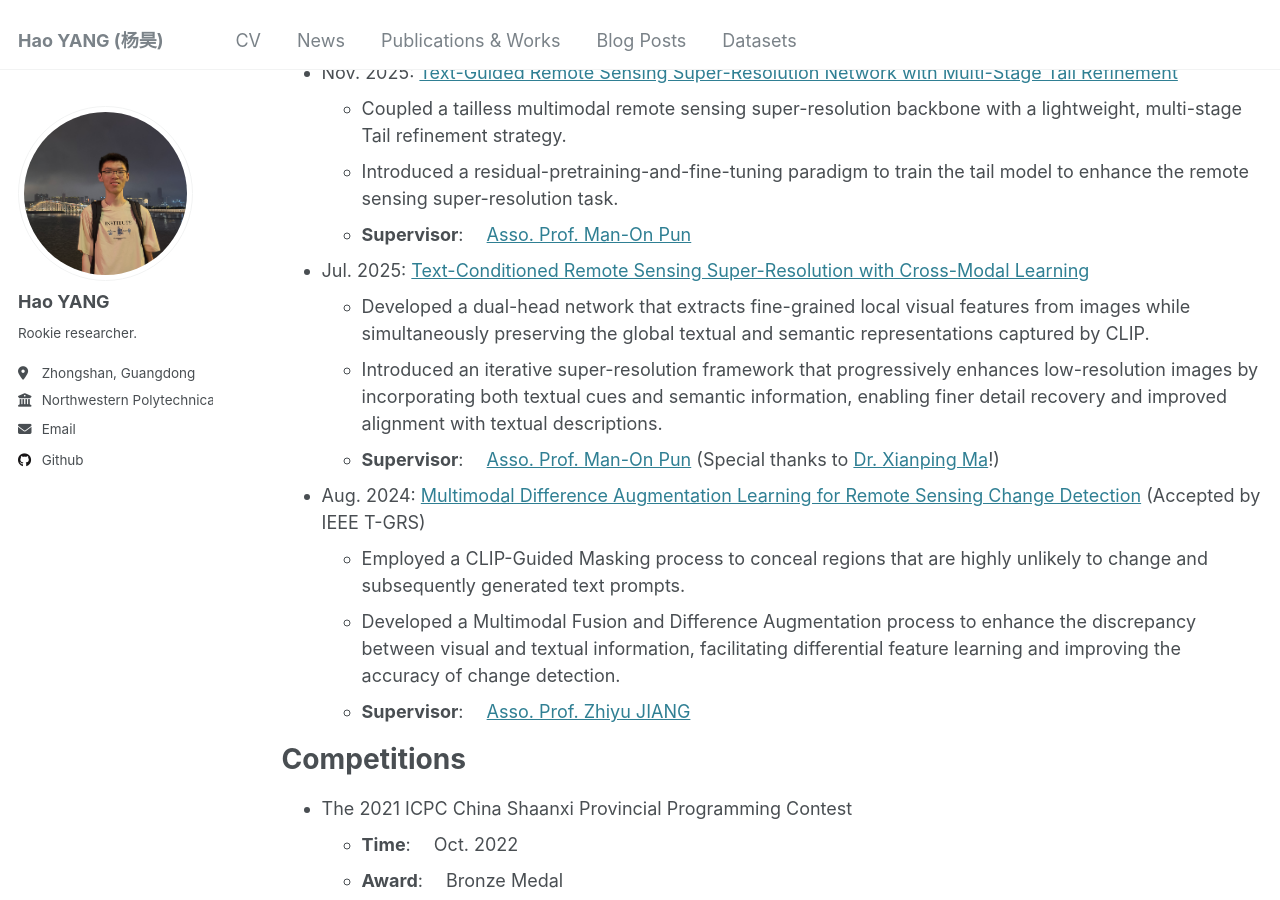
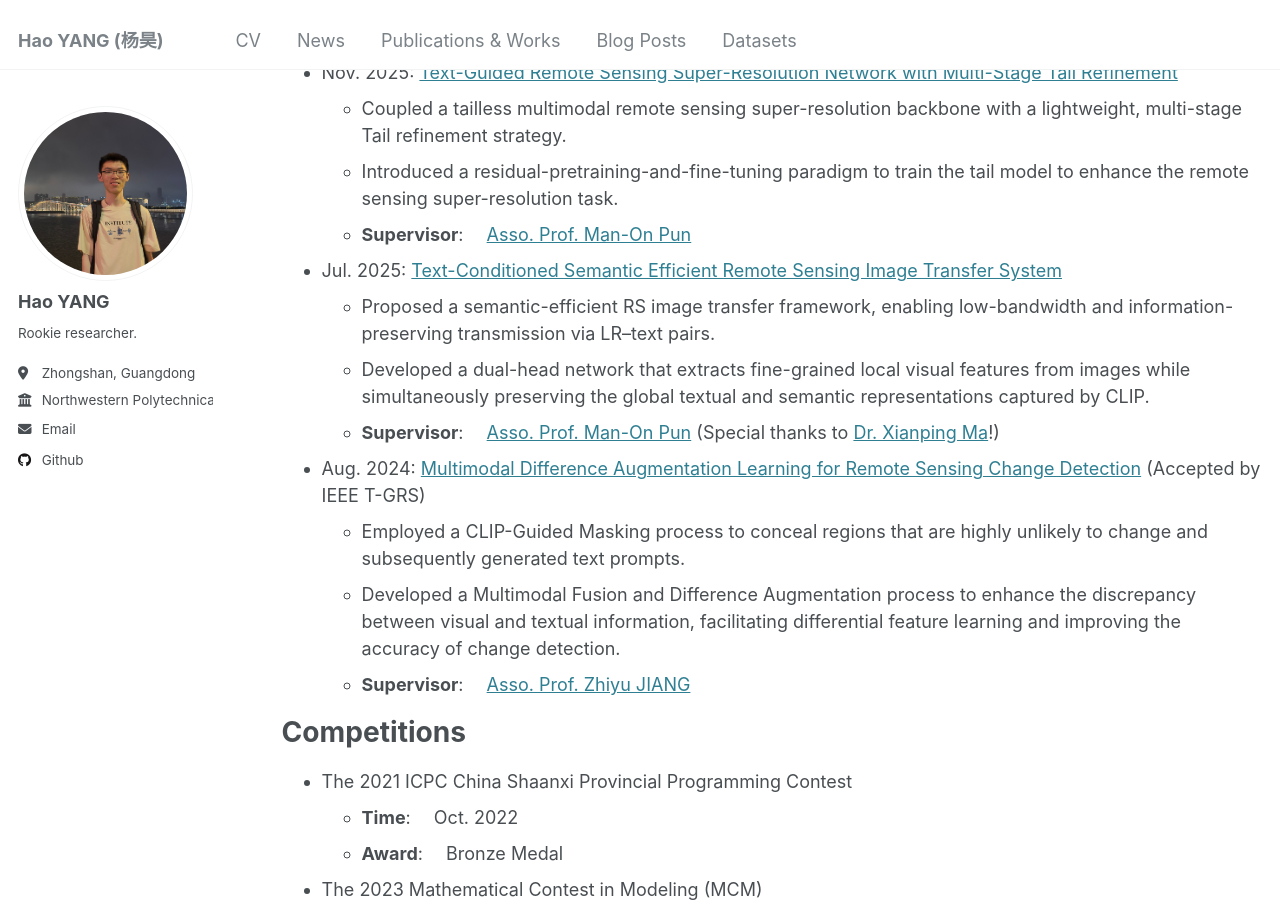
Before and after one commit to haoyangofficial/haoyangofficial.github.io, a Jekyll site: the page built from _pages/cv.md, in a window 1280 px wide and 900 px high, scrolled down 436 px. Built offline with Jekyll 4.4.1, drawn with Linux system fonts in a browser that asks for light colours.

Commit message:
Update Text-RSR description in CV

```diff
--- a/_pages/cv.md
+++ b/_pages/cv.md
@@ -26,9 +26,9 @@
   * Introduced a residual-pretraining-and-fine-tuning paradigm to train the tail model to enhance the remote sensing super-resolution task.
   * **Supervisor**:&emsp; [Asso. Prof. Man-On Pun](https://scholar.google.com/citations?user=h82gvswAAAAJ)
 
-* Jul. 2025: [Text-Conditioned Remote Sensing Super-Resolution with Cross-Modal Learning](/publication/2025-08-01-textrssr)
-  * Developed a dual-head network that extracts fine-grained local visual features from images while simultaneously preserving the global textual and semantic representations captured by CLIP.
-  * Introduced an iterative super-resolution framework that progressively enhances low-resolution images by incorporating both textual cues and semantic information, enabling finer detail recovery and improved alignment with textual descriptions.
+* Jul. 2025: [Text-Conditioned Semantic Efficient Remote Sensing Image Transfer System](/publication/2025-08-01-textrssr)
+  * Proposed a semantic-efficient RS image transfer framework, enabling low-bandwidth and information-preserving transmission via LR–text pairs.
+  *	Developed a dual-head network that extracts fine-grained local visual features from images while simultaneously preserving the global textual and semantic representations captured by CLIP.
   * **Supervisor**:&emsp; [Asso. Prof. Man-On Pun](https://scholar.google.com/citations?user=h82gvswAAAAJ) (Special thanks to [Dr. Xianping Ma](https://scholar.google.com/citations?user=YpIBfOkAAAAJ)!)
 
 * Aug. 2024: [Multimodal Difference Augmentation Learning for Remote Sensing Change Detection](/publication/2025-02-28-mdacd) (Accepted by IEEE T-GRS)
```
Also changed, not shown: 1 other file.
